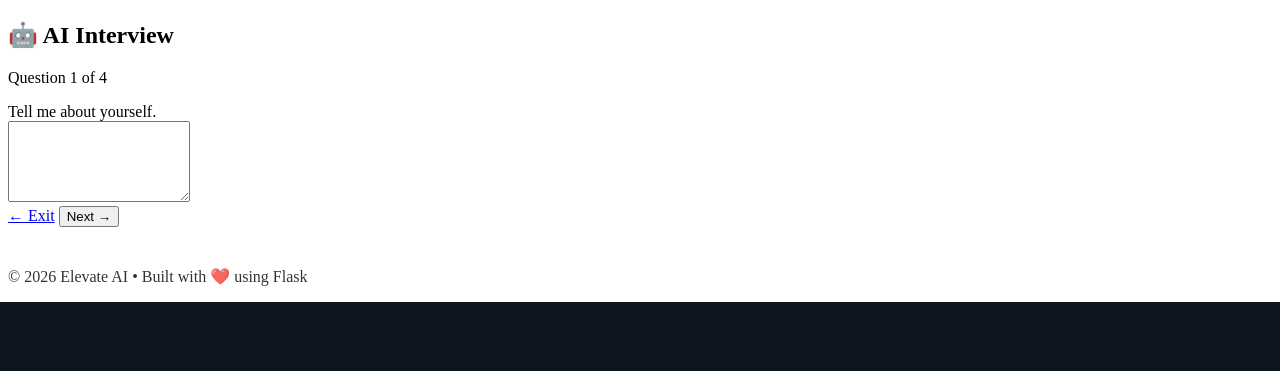
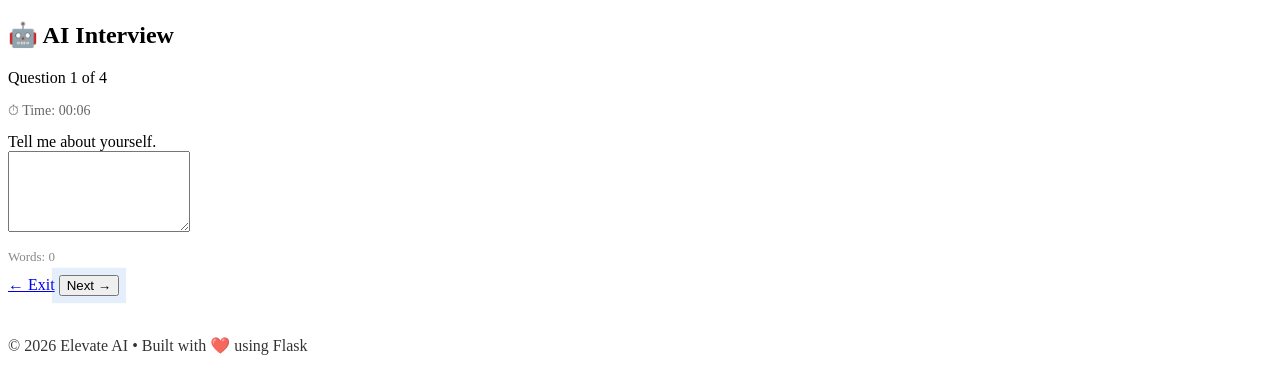
Before and after one commit to Suhas-H-N/ElevateAI, a Flask app: a page that uses templates/interview.html in a window 1280 px wide; the page is wider, and only the part inside the window is pictured. Shown: the part 1075-1446 px from the top of that part. Before the commit the page ends 1377 px from the top of that part, so only its background shows below. Run offline with Flask 3, Linux system fonts and the light colour scheme; the visitor is signed in with stand-in values (Sample User, id 1).

Commit message:
Enhanced interview page with timer, word count, animations

```diff
--- a/static/style.css
+++ b/static/style.css
@@ -169,3 +169,47 @@ select:focus {
     font-size: 18px;
     cursor: pointer;
 }
+
+/* ===== INTERVIEW ENHANCEMENT ===== */
+
+.timer {
+    margin-top: 8px;
+    font-size: 14px;
+    color: #666;
+}
+
+.word-count {
+    font-size: 13px;
+    color: #888;
+    margin-bottom: 10px;
+}
+
+/* TEXTAREA UPGRADE */
+.answer-form textarea {
+    transition: all 0.3s ease;
+}
+
+.answer-form textarea:focus {
+    transform: scale(1.01);
+}
+
+/* FADE IN QUESTION */
+.fade-in {
+    animation: fadeIn 0.6s ease;
+}
+
+@keyframes fadeIn {
+    from { opacity: 0; transform: translateY(10px); }
+    to { opacity: 1; transform: translateY(0); }
+}
+
+/* NEXT BUTTON PULSE */
+.pulse {
+    animation: pulseAnim 2s infinite;
+}
+
+@keyframes pulseAnim {
+    0% { box-shadow: 0 0 0 0 rgba(74, 144, 226, 0.5); }
+    70% { box-shadow: 0 0 0 10px rgba(74, 144, 226, 0); }
+    100% { box-shadow: 0 0 0 0 rgba(74, 144, 226, 0); }
+}
--- a/templates/interview.html
+++ b/templates/interview.html
@@ -14,15 +14,18 @@
             <p class="question-progress">
                 Question {{ current }} of {{ total }}
             </p>
+
+            <!-- TIMER -->
+            <p class="timer">⏱ Time: <span id="time">00:00</span></p>
         </div>
 
-        <!-- PROGRESS BAR -->
+        <!-- PROGRESS -->
         <div class="progress-bar">
             <div class="progress-fill" style="width: {{ (current / total) * 100 }}%;"></div>
         </div>
 
         <!-- QUESTION -->
-        <div class="question-box">
+        <div class="question-box fade-in">
             {{ question }}
         </div>
 
@@ -31,14 +34,18 @@
 
             <textarea
                 name="answer"
+                id="answerBox"
                 rows="5"
-                placeholder="Type your answer here..."
+                placeholder="Start typing your answer..."
                 required>
             </textarea>
 
+            <!-- WORD COUNT -->
+            <p class="word-count">Words: <span id="wordCount">0</span></p>
+
             <div class="button-group">
                 <a href="/dashboard" class="back-btn">← Exit</a>
-                <button type="submit" class="next-btn">Next →</button>
+                <button type="submit" class="next-btn pulse">Next →</button>
             </div>
 
         </form>
@@ -47,4 +54,32 @@
 
 </div>
 
+<!-- ===== SCRIPT ===== -->
+<script>
+
+// TIMER
+let seconds = 0;
+setInterval(() => {
+    seconds++;
+    let min = String(Math.floor(seconds / 60)).padStart(2, '0');
+    let sec = String(seconds % 60).padStart(2, '0');
+    document.getElementById("time").innerText = `${min}:${sec}`;
+}, 1000);
+
+// WORD COUNT
+const textarea = document.getElementById("answerBox");
+const wordCount = document.getElementById("wordCount");
+
+textarea.addEventListener("input", () => {
+    let words = textarea.value.trim().split(/\s+/).filter(w => w.length > 0);
+    wordCount.innerText = words.length;
+});
+
+// AUTO FOCUS
+window.onload = () => {
+    textarea.focus();
+};
+
+</script>
+
 {% endblock %}
```
